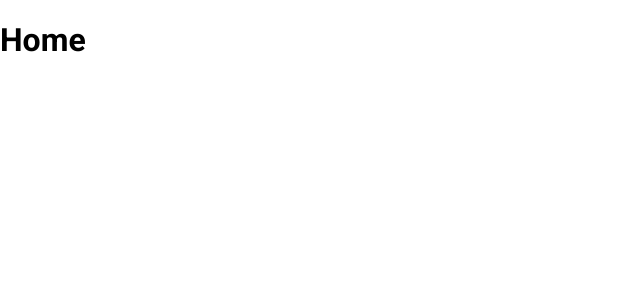
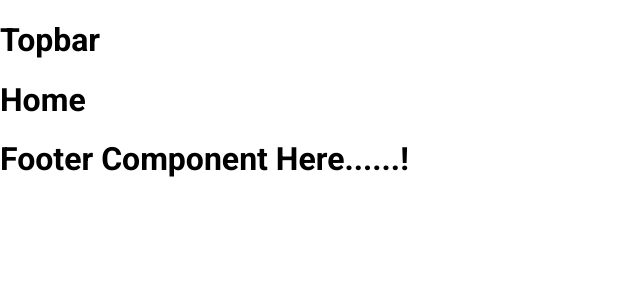
Before and after one commit to Chamindu-Kasun/NFT_GENERATOR-Avalanche_Blockchain-FE, a Next.js app: page / in a window 1280 px wide. Shown: the top 300 px of the page, without its empty margins (0-640 px from the left). Built offline with nearby package versions, Linux system fonts and the light colour scheme.

Commit message:
Top bar & Footer initial

```diff
--- /dev/null
+++ b/components/Footer.tsx
@@ -0,0 +1,11 @@
+import React from "react";
+
+const Footer: React.FC = () => {
+  return (
+    <div>
+      <h1>Footer Component Here......!</h1>
+    </div>
+  );
+};
+
+export default Footer;
--- /dev/null
+++ b/components/TopBar.tsx
@@ -0,0 +1,11 @@
+import React from "react";
+
+const TopBar: React.FC = () => {
+  return (
+    <div>
+      <h1>Topbar</h1>
+    </div>
+  );
+};
+
+export default TopBar;
--- a/src/app/page.tsx
+++ b/src/app/page.tsx
@@ -1,5 +1,14 @@
+import Footer from "../../components/Footer";
+import TopBar from "../../components/TopBar";
+
 const Home = () => {
-  return <h1>Home</h1>;
+  return (
+    <div>
+      <TopBar />
+      <h1>Home</h1>
+      <Footer />
+    </div>
+  );
 };
 
 export default Home;
```
